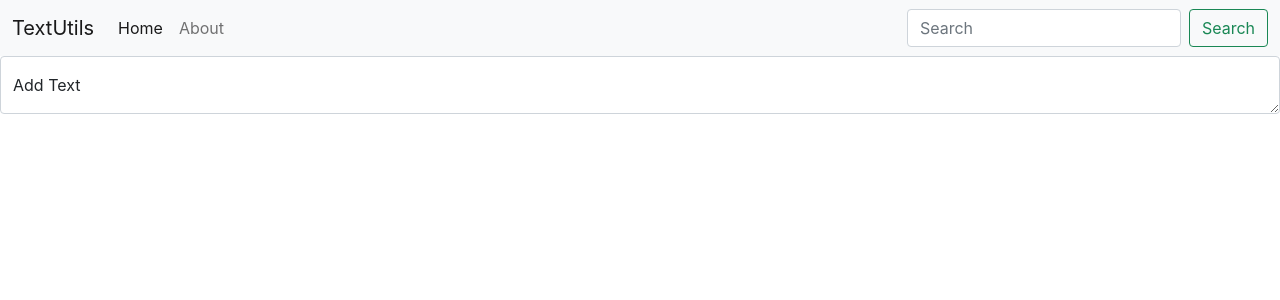
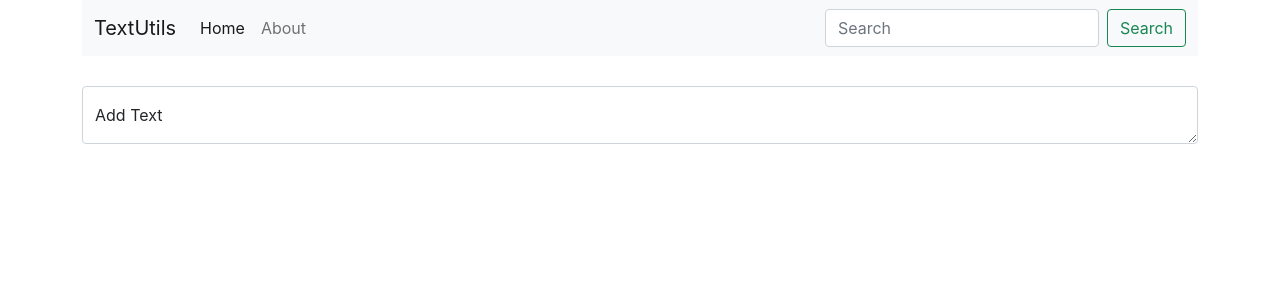
Before and after one commit to Chetonix/react-trial-app, a React (Create React App) app: page / in a window 1280 px wide. Shown: the top 300 px of the page. Built offline with nearby package versions, Linux system fonts and the light colour scheme.

Commit message:
add marginTop to the form-floating element

```diff
--- a/src/App.js
+++ b/src/App.js
@@ -6,9 +6,11 @@ import TextForm from './components/TextForm'
 function App() {
   return (
    <>
+   <div className="container">
      <Navbar title="TextUtils"/>
      {/* <Article /> */}
      <TextForm />
+    </div>
    </>
   );
 }
--- a/src/components/TextForm.js
+++ b/src/components/TextForm.js
@@ -3,7 +3,7 @@ import React from 'react'
 export default function TextForm() {
   return (
     <form>
-        <div class="form-floating">
+        <div class="form-floating" style={{marginTop: "30px"}}>
             <textarea class="form-control" placeholder="Leave a comment here" id="floatingTextarea"></textarea>
             <label for="floatingTextarea">Add Text</label>
         </div>
```
